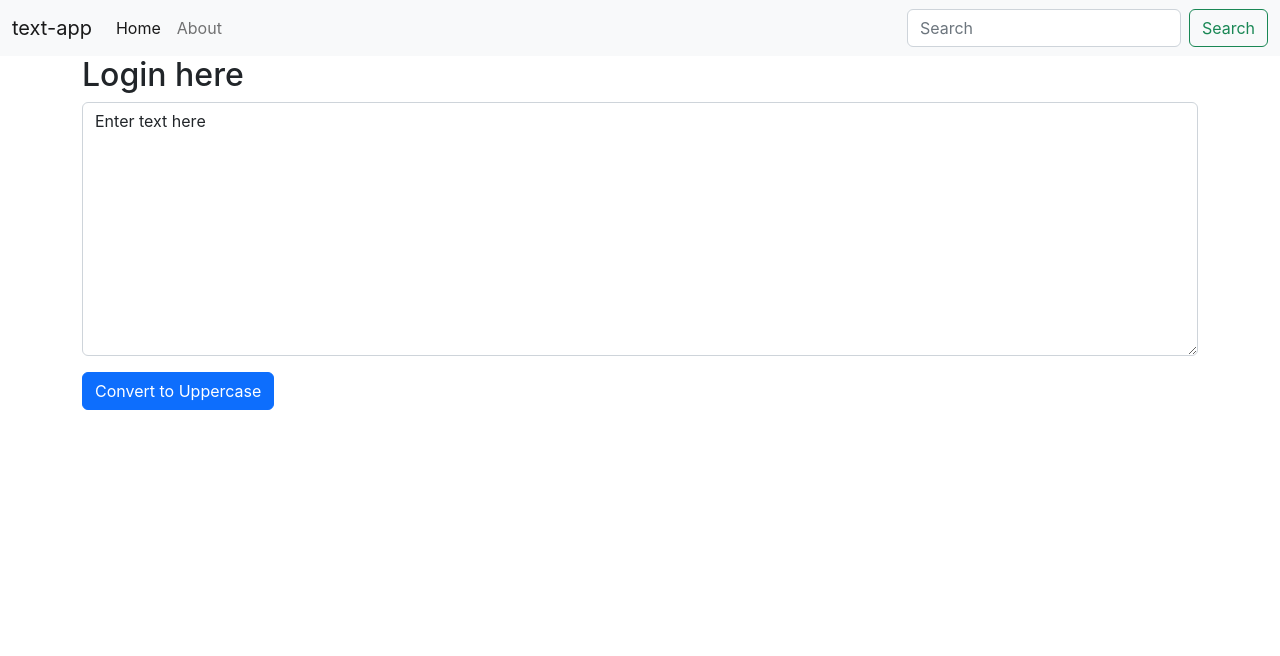
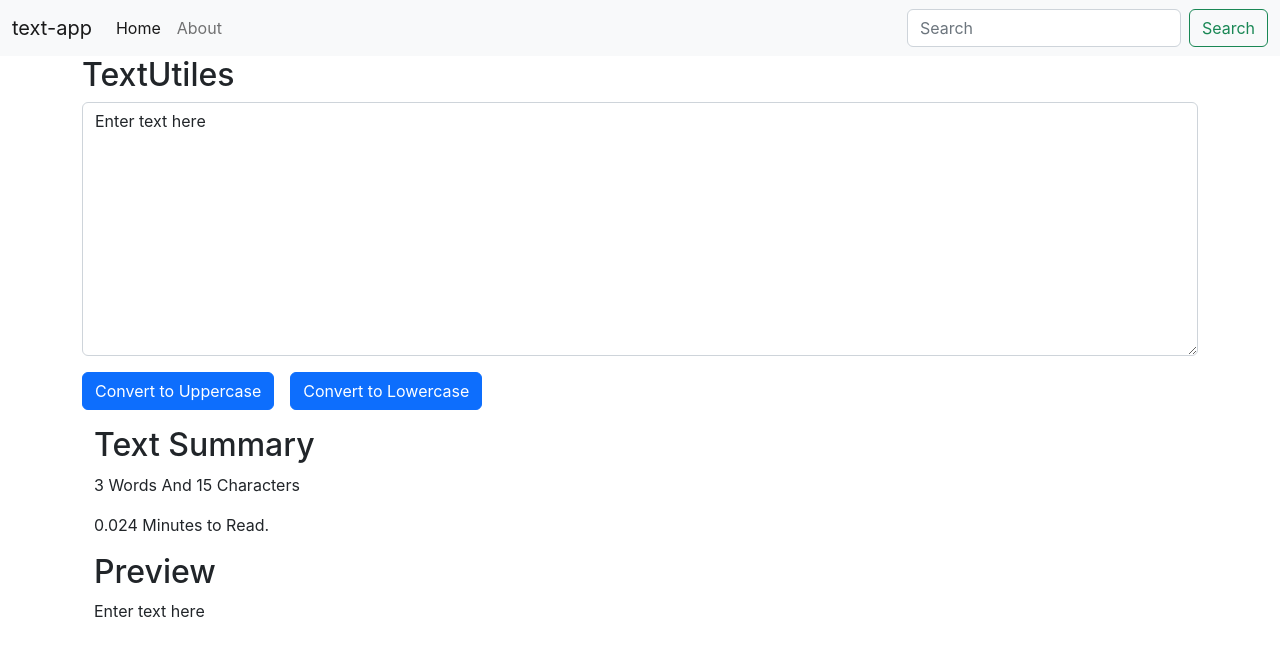
Before and after one commit to PranitPatil03/React-Learning, a React (Create React App) app in the folder Lessons/first-react-app/: page / in a window 1280 px wide. Shown: the top 656 px of the page. Built offline with nearby package versions, Linux system fonts and the light colour scheme.

Commit message:
added more functionality

```diff
--- a/Lessons/first-react-app/src/App.js
+++ b/Lessons/first-react-app/src/App.js
@@ -9,7 +9,7 @@ function App() {
       {/* <Navbar /> */}
       <Navbar title="text-app" />
       <div className="container">
-      <TextForm heading="Login here"/>
+      <TextForm heading="TextUtiles"/>
       </div>
     </>
   );
--- a/Lessons/first-react-app/src/components/TextForm.js
+++ b/Lessons/first-react-app/src/components/TextForm.js
@@ -10,19 +10,36 @@ export default function TextForm(props) {
         setText(e.target.value)
     }
 
-    const handleOnClick= ()=>{
+    const OnClickUppercase= ()=>{
         console.log("UpperCase Btn Clicked..." + Text)
         let newText=Text.toUpperCase()
         setText(newText)
     }
 
+    const OnClickLowercase= ()=>{
+        console.log("UpperCase Btn Clicked..." + Text)
+        let newText=Text.toLowerCase()
+        setText(newText)
+    }
+
     return (
+        <>
         <div>
             <h2>{props.heading}</h2>
             <div className="mb-3">
                 <textarea className="form-control" value={Text} onChange={handleOnChange} id="exampleFormControlTextarea1" rows="10"></textarea>
             </div>
-            <button className="btn btn-primary" onClick={handleOnClick}>Convert to Uppercase</button>
+            <button className="btn btn-primary" onClick={OnClickUppercase}>Convert to Uppercase</button>
+            <button className="btn btn-primary mx-3" onClick={OnClickLowercase}>Convert to Lowercase</button>
         </div>
+        <div className="container my-3">
+            <h2>Text Summary</h2>
+            <p> {Text.split(" ").length} Words And {Text.length} Characters</p>
+            <p>{0.008 * Text.split(" ").length} Minutes to Read.</p>
+            <h2>Preview</h2>
+            <p>{Text}</p>
+
+        </div>
+        </>
     )
 }
```
